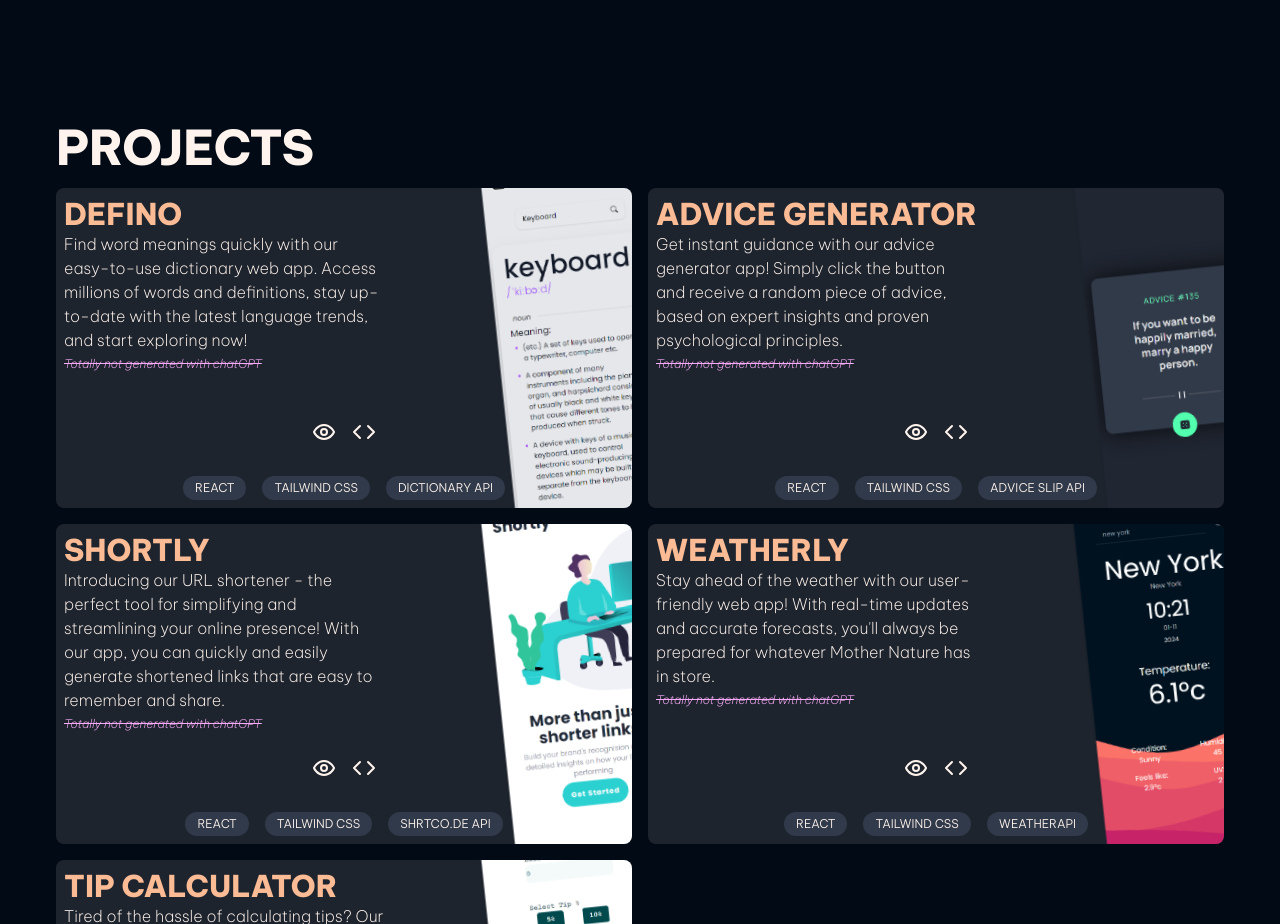
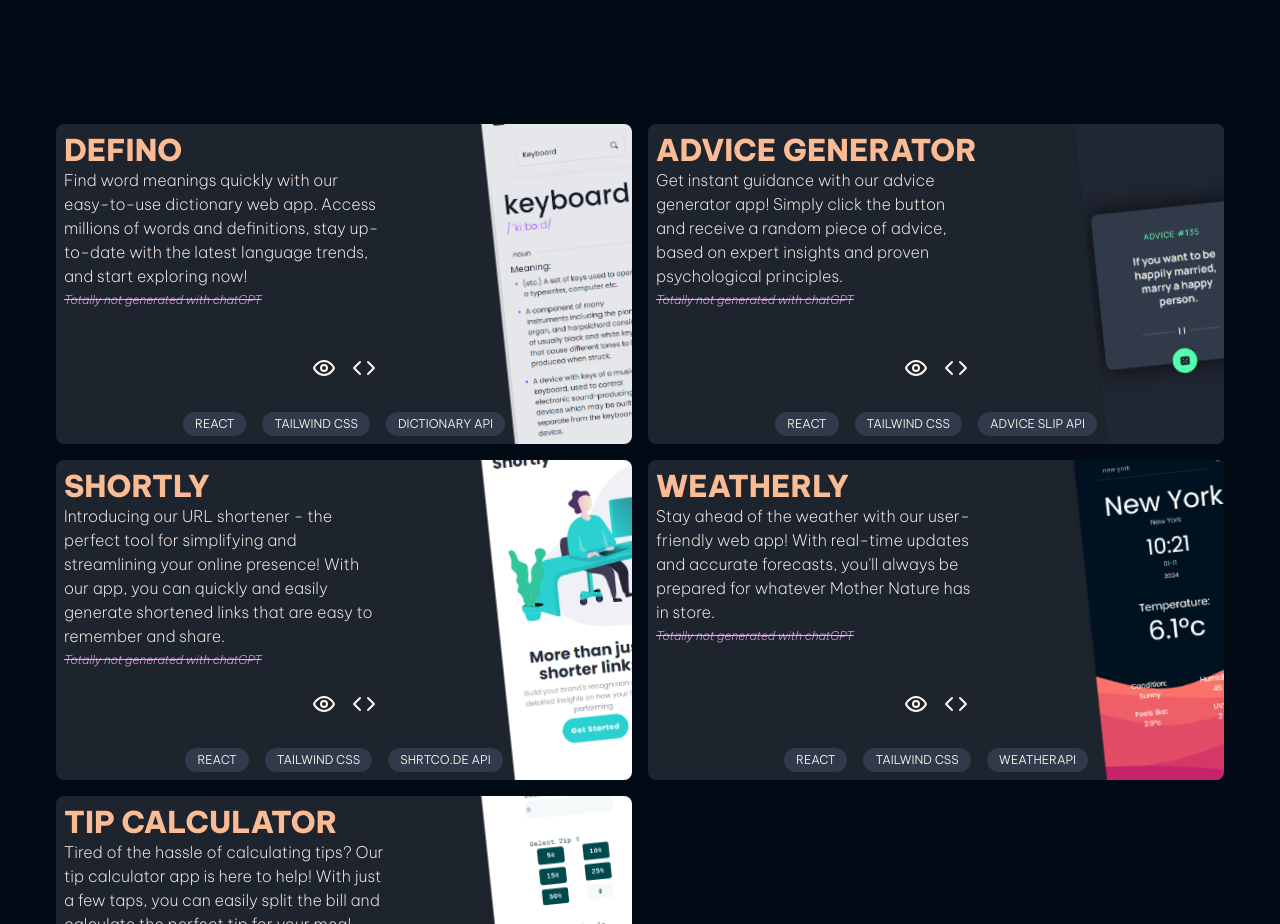
Before and after one commit to eytanbab/portfolio, a React (Vite) app: page / in a window 1280 px wide. Shown: the part 2580-3504 px from the top of the page. Built offline with nearby package versions, Linux system fonts and the light colour scheme.

Commit message:
feat: Remove h1 title from projects

```diff
--- a/src/components/Projects/Projects.tsx
+++ b/src/components/Projects/Projects.tsx
@@ -12,9 +12,8 @@ const Projects = ({
       className='flex flex-col p-4 text-seashellPeach-50 items-center justify-center gap-4 min-h-screen snap-start lg:w-full'
     >
       <div className='grid grid-cols-1 lg:grid-cols-2 place-items-between gap-4'>
-        <h1 className='lg:max-w-full text-3xl uppercase text-left self-start col-span-full xl:text-5xl font-extrabold'>
-          Projects
-        </h1>
+
+
         {data?.map((project) => (
           <Project key={project.projectId} project={project} />
         ))}
```
